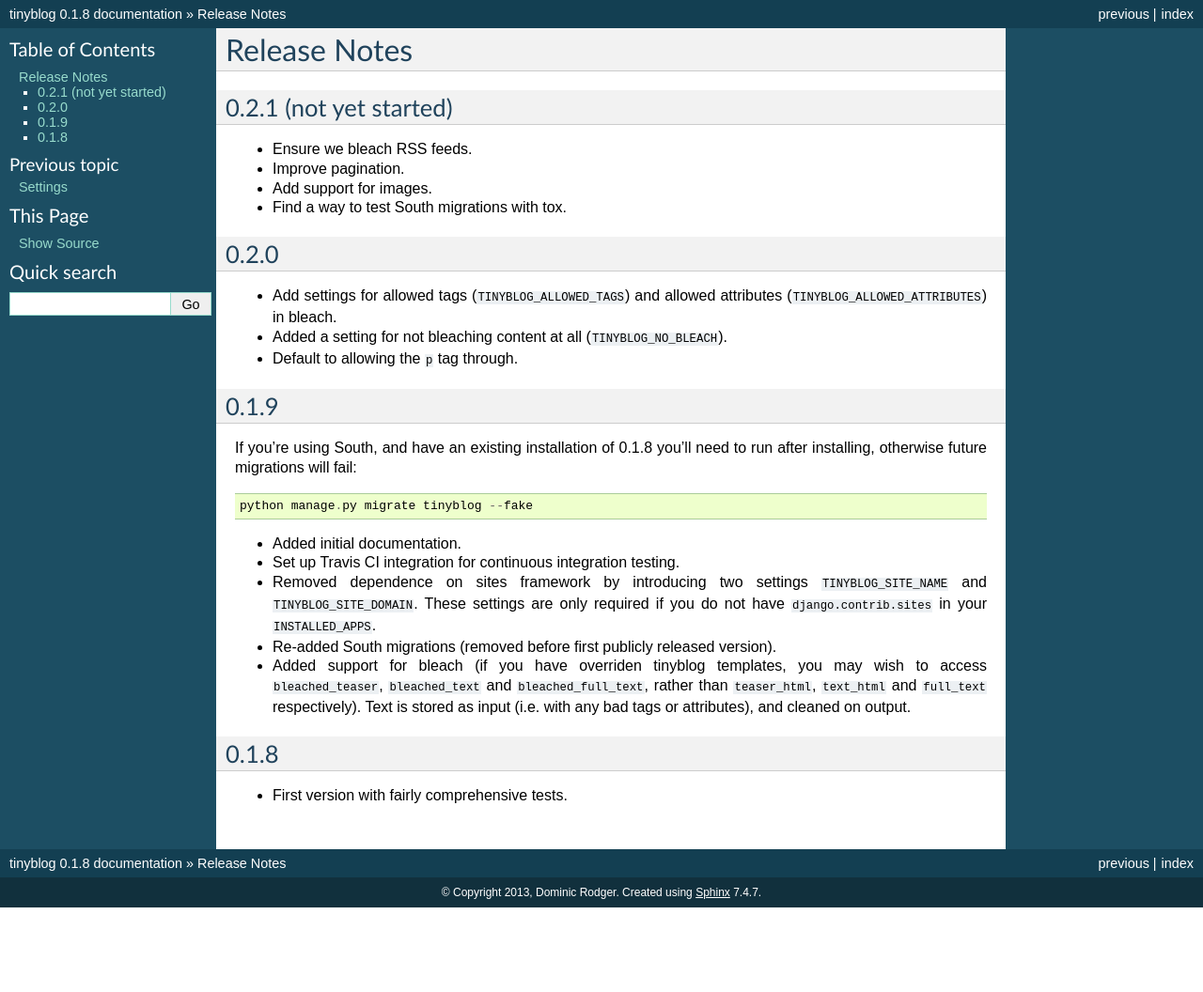
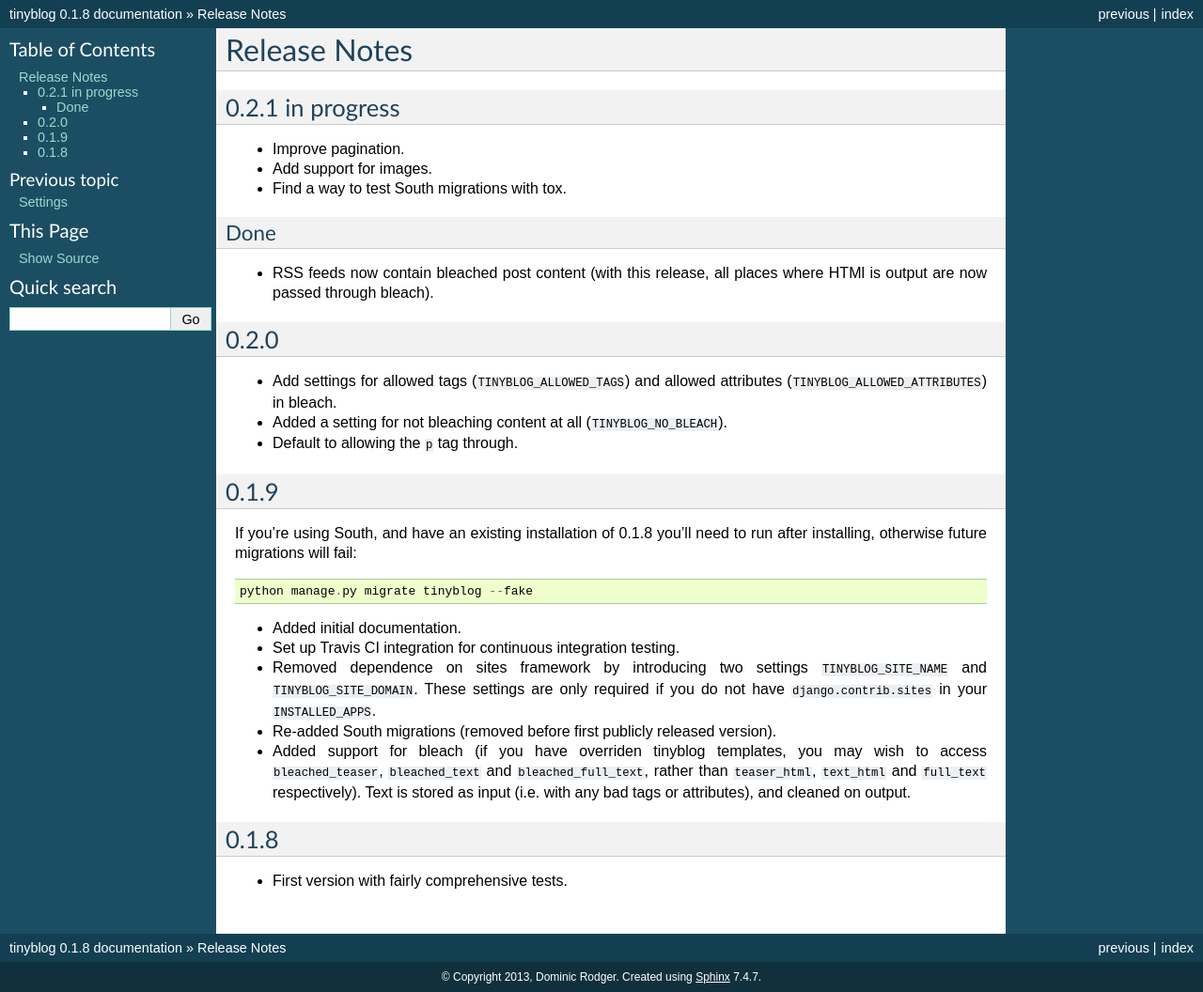
Before and after one commit to dominicrodger/tinyblog, a Sphinx documentation site: the page built from docs/release_notes.rst, in a window 1280 px wide. Shown: the whole page at 94% size. Built offline with Sphinx 7.4.7, drawn with Linux system fonts in a browser that asks for light colours; before the commit the page ends 966 px from its top, so only the background shows below that.

Commit message:
Bleach RSS feed content

```diff
--- a/docs/release_notes.rst
+++ b/docs/release_notes.rst
@@ -1,13 +1,18 @@
 Release Notes
 *************
 
-0.2.1 (not yet started)
-=======================
+0.2.1 in progress
+=================
 
-* Ensure we bleach RSS feeds.
 * Improve pagination.
 * Add support for images.
 * Find a way to test South migrations with tox.
+
+Done
+----
+
+* RSS feeds now contain bleached post content (with this release, all
+  places where HTMl is output are now passed through bleach).
 
 0.2.0
 =====
```
Also changed, not shown: 2 other files.
